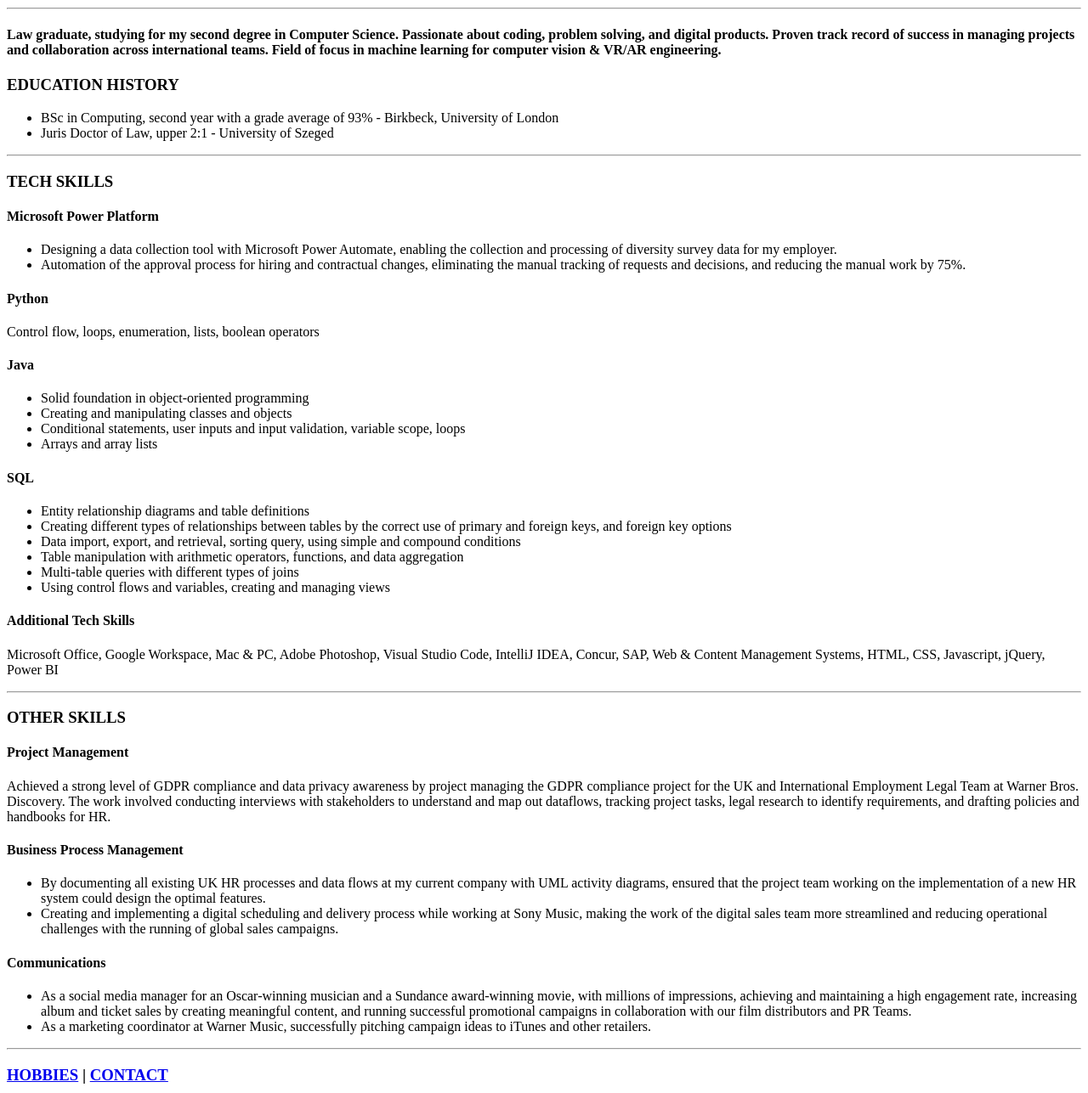
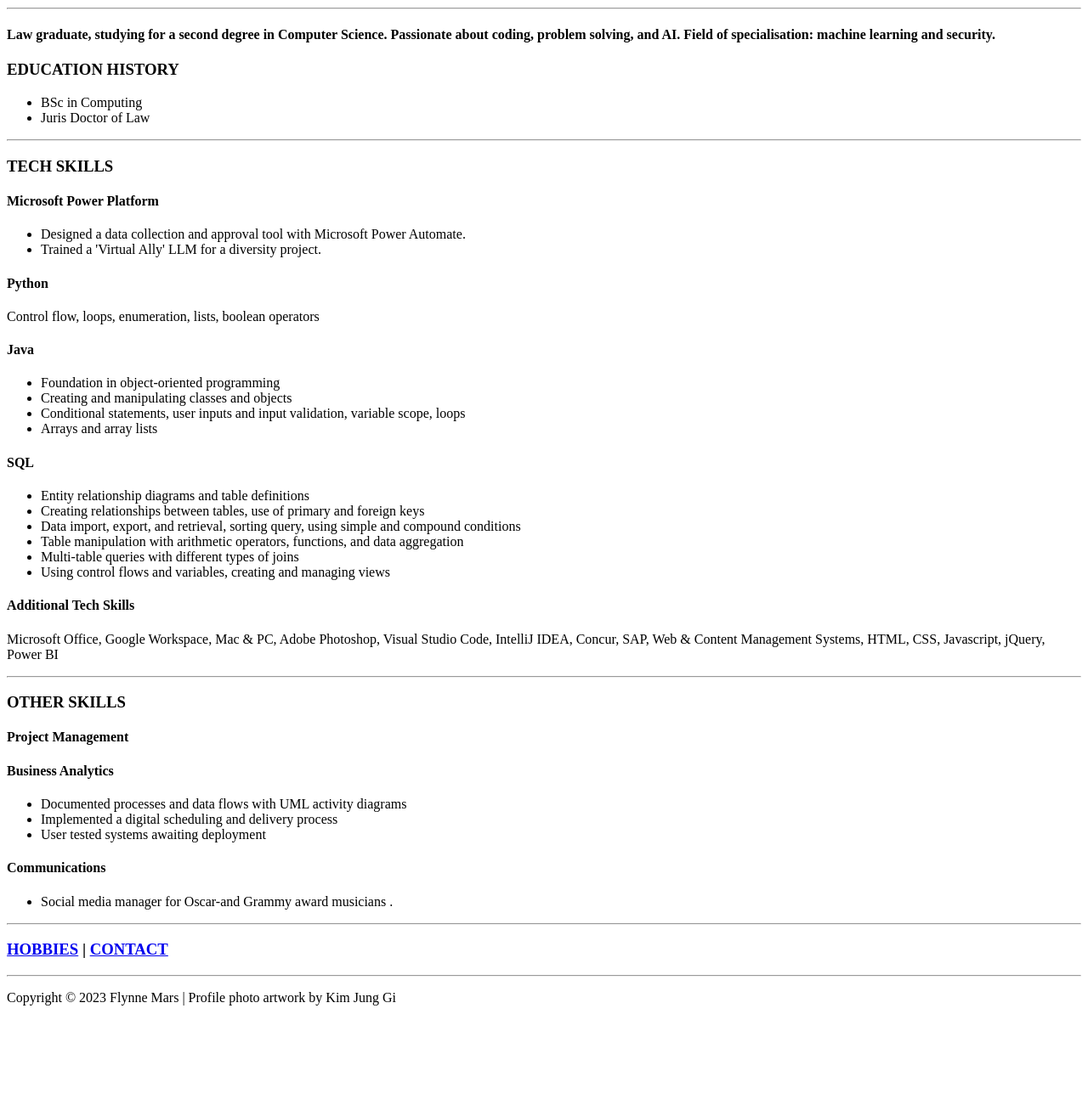
Before and after one commit to FlynneM/html-portfolio, a plain HTML site: page index.html in a window 1280 px wide. Shown: the part 333-1620 px from the top of the page at 85% size. After the commit the page ends 1533 px from the top, so only its background shows below. Drawn offline with Linux system fonts and the light colour scheme.

Commit message:
Add files via upload

```diff
--- a/index.html
+++ b/index.html
@@ -8,25 +8,25 @@
         <h1>Flynne Mars</h1>
         <img src="./assets/images/resume headshot.png" height="250"/>
         <hr/>
-        <h4>Law graduate, studying for my second degree in Computer Science. Passionate about coding, problem solving, and digital products. Proven track record of success in managing projects and collaboration across international teams. Field of focus in machine learning for computer vision & VR/AR engineering.</h5>
+        <h4>Law graduate, studying for a second degree in Computer Science. Passionate about coding, problem solving, and AI. Field of specialisation: machine learning and security.</h5>
             <h3>EDUCATION HISTORY</h3>
             <ul>
-                <li>BSc in Computing, second year with a grade average of 93% - Birkbeck, University of London </li>
-                <li>Juris Doctor of Law, upper 2:1 - University of Szeged</li>
+                <li>BSc in Computing</li>
+                <li>Juris Doctor of Law</li>
             </ul>
             <hr/>
             <h3>TECH SKILLS</h3>
             <h4>Microsoft Power Platform</h2>
                 <ul>
                     <li>
-                        Designing a data collection tool with Microsoft Power Automate, enabling the collection and processing of diversity survey data for my employer.</li>
-                    <li>Automation of the approval process for hiring and contractual changes, eliminating the manual tracking of requests and decisions, and reducing the manual work by 75%.</li>
+                        Designed a data collection and approval tool with Microsoft Power Automate.</li>
+                    <li>Trained a 'Virtual Ally' LLM for a diversity project.</li>
                 </ul>
             <h4>Python</h4>
             <p>Control flow, loops, enumeration, lists, boolean operators</p>
             <h4>Java</h4>
             <ul>
-                <li>Solid foundation in object-oriented programming</li>
+                <li>Foundation in object-oriented programming</li>
                 <li>Creating and manipulating classes and objects</li>
                 <li>Conditional statements, user inputs and input validation, variable scope, loops</li>
                 <li>Arrays and array lists</li>
@@ -34,7 +34,7 @@
             <h4>SQL</h4>
             <ul>
                 <li>Entity relationship diagrams and table definitions</li>
-                <li>Creating different types of relationships between tables by the correct use of primary and foreign keys, and foreign key options</li>
+                <li>Creating relationships between tables, use of primary and foreign keys</li>
                 <li>Data import, export, and retrieval, sorting query, using simple and compound conditions</li>
                 <li>Table manipulation with arithmetic operators, functions, and data aggregation</li>
                 <li>Multi-table queries with different types of joins</li>
@@ -45,16 +45,15 @@
             <hr/>
             <h3>OTHER SKILLS</h3>
             <h4>Project Management</h4>
-            <p>Achieved a strong level of GDPR compliance and data privacy awareness by project managing the GDPR compliance project for the UK and International Employment Legal Team at Warner Bros. Discovery. The work involved conducting interviews with stakeholders to understand and map out dataflows, tracking project tasks, legal research to identify requirements, and drafting policies and handbooks for HR. </p>
-            <h4>Business Process Management</h4>
+            <h4>Business Analytics</h4>
             <ul>
-                <li>By documenting all existing UK HR processes and data flows at my current company with UML activity diagrams, ensured that the project team working on the implementation of a new HR system could design the optimal features.</li>
-                <li>Creating and implementing a digital scheduling and delivery process while working at Sony Music, making the work of the digital sales team more streamlined and reducing operational challenges with the running of global sales campaigns.</li>
+                <li>Documented processes and data flows with UML activity diagrams</li>
+                <li>Implemented a digital scheduling and delivery process</li>
+                <li>User tested systems awaiting deployment</li>
             </ul>
             <h4>Communications</h4>
             <ul>
-                <li>As a social media manager for an Oscar-winning musician and a Sundance award-winning movie, with millions of impressions, achieving and maintaining a high engagement rate, increasing album and ticket sales by creating meaningful content, and running successful promotional campaigns in collaboration with our film distributors and PR Teams.</li>
-                <li>As a marketing coordinator at Warner Music, successfully pitching campaign ideas to iTunes and other retailers. </li>
+                <li>Social media manager for Oscar-and Grammy award musicians .</li>
             </ul>
             <hr/>
             <h3><a href="hobbies.html">HOBBIES</a>  |   <a href="contact.html">CONTACT</a></h3>
```
Also changed, not shown: hobbies.html (+2 -3 lines).
